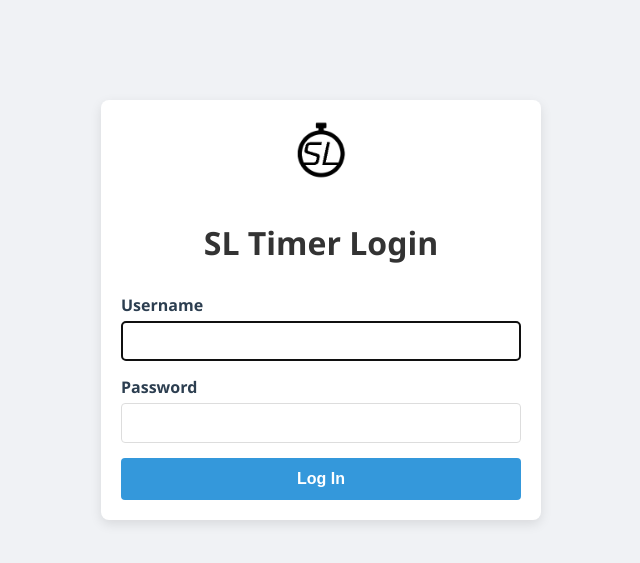
After one commit to Drewnja/SLDroneTimer, a Flask app: page /login in a window 1280 px wide. The commit adds this page. Shown: the top 563 px of the page, without its empty margins (319-959 px from the left). Run offline with Flask 2, Linux system fonts and the light colour scheme.

Commit message:
add password auth to web panel

```diff
--- a/example-config.json
+++ b/example-config.json
@@ -1,6 +1,10 @@
 {
     "direct_mode": false,
     "side": 1,
+    "auth": {
+        "username": "admin",
+        "password": "admin"
+    },
     "ntp_servers": [
         "pool.ntp.org",
         "time.google.com",
--- a/templates/index.html
+++ b/templates/index.html
@@ -26,6 +26,7 @@
             </h1>
         </div>
         <div class="header-actions">
+            <a href="{{ url_for('logout') }}" class="btn">Logout</a>
             <button id="kill-script" class="btn btn-danger">Kill Script</button>
             <button id="reboot-system" class="btn btn-danger">Reboot System</button>
             <button id="shutdown-system" class="btn btn-danger">Safe Shutdown</button>
--- /dev/null
+++ b/templates/login.html
@@ -0,0 +1,98 @@
+<!DOCTYPE html>
+<html>
+<head>
+    <title>SL Timer Login</title>
+    <meta name="viewport" content="width=device-width, initial-scale=1.0">
+    <link rel="stylesheet" href="{{ url_for('static', filename='css/style.css') }}">
+    <link rel="icon" href="{{ url_for('static', filename='favicon.png') }}">
+    <style>
+        .login-container {
+            max-width: 400px;
+            margin: 100px auto;
+            padding: 20px;
+            background-color: white;
+            border-radius: 8px;
+            box-shadow: 0 4px 12px rgba(0,0,0,0.1);
+        }
+        .login-header {
+            text-align: center;
+            margin-bottom: 30px;
+        }
+        .login-header img {
+            width: 60px;
+            height: 60px;
+            margin-bottom: 15px;
+        }
+        .login-form {
+            display: flex;
+            flex-direction: column;
+            gap: 15px;
+        }
+        .form-group {
+            display: flex;
+            flex-direction: column;
+            gap: 5px;
+        }
+        .form-group label {
+            font-weight: bold;
+            color: #2c3e50;
+        }
+        .form-group input {
+            padding: 10px;
+            border: 1px solid #ddd;
+            border-radius: 4px;
+            font-size: 16px;
+        }
+        .login-button {
+            background-color: #3498db;
+            color: white;
+            border: none;
+            padding: 12px;
+            border-radius: 4px;
+            font-size: 16px;
+            font-weight: bold;
+            cursor: pointer;
+            transition: background-color 0.2s;
+        }
+        .login-button:hover {
+            background-color: #2980b9;
+        }
+        .error-message {
+            background-color: #fadbd8;
+            color: #c0392b;
+            padding: 10px;
+            border-radius: 4px;
+            text-align: center;
+            margin-bottom: 15px;
+        }
+    </style>
+</head>
+<body>
+    <div class="login-container">
+        <div class="login-header">
+            <img src="{{ url_for('static', filename='favicon.png') }}" alt="Logo">
+            <h1>SL Timer Login</h1>
+        </div>
+
+        {% if error %}
+        <div class="error-message">
+            {{ error }}
+        </div>
+        {% endif %}
+
+        <form method="POST" class="login-form">
+            <div class="form-group">
+                <label for="username">Username</label>
+                <input type="text" id="username" name="username" required autofocus>
+            </div>
+
+            <div class="form-group">
+                <label for="password">Password</label>
+                <input type="password" id="password" name="password" required>
+            </div>
+
+            <button type="submit" class="login-button">Log In</button>
+        </form>
+    </div>
+</body>
+</html>
--- a/web_server.py
+++ b/web_server.py
@@ -7,12 +7,14 @@ import os
 import sqlite3
 import subprocess
 from datetime import datetime
-from flask import Flask, render_template, jsonify, request, redirect, Response
+from flask import Flask, render_template, jsonify, request, redirect, Response, session, url_for
 import threading
 from collections import deque
+from functools import wraps
 
 # Create Flask app
 app = Flask(__name__)
+app.secret_key = os.urandom(24)  # Generate a random secret key for sessions
 
 # Global variables
 log_queue = queue.Queue(maxsize=1000)  # Store the last 1000 log entries
@@ -26,6 +28,10 @@ CONFIG_FILE = os.path.join(os.path.dirname(os.path.abspath(__file__)), "config.j
 # Default configuration
 DEFAULT_CONFIG = {
     "direct_mode": False,
+    "auth": {
+        "username": "admin",
+        "password": "admin"
+    },
     "ntp_servers": [
         "pool.ntp.org",
         "time.google.com",
@@ -38,6 +44,40 @@ DEFAULT_CONFIG = {
         "north-america.pool.ntp.org"
     ]
 }
+
+# Login decorator
+def login_required(f):
+    @wraps(f)
+    def decorated_function(*args, **kwargs):
+        if 'logged_in' not in session:
+            return redirect(url_for('login'))
+        return f(*args, **kwargs)
+    return decorated_function
+
+@app.route('/login', methods=['GET', 'POST'])
+def login():
+    """Handle login page and authentication"""
+    error = None
+    config = load_config()
+
+    if request.method == 'POST':
+        username = request.form['username']
+        password = request.form['password']
+
+        if (username == config['auth']['username'] and
+            password == config['auth']['password']):
+            session['logged_in'] = True
+            return redirect(url_for('index'))
+        else:
+            error = 'Invalid credentials'
+
+    return render_template('login.html', error=error)
+
+@app.route('/logout')
+def logout():
+    """Handle logout"""
+    session.pop('logged_in', None)
+    return redirect(url_for('login'))
 
 # Setup logging
 class QueueHandler(logging.Handler):
@@ -270,6 +310,7 @@ def initialize_web_server(sensor_system_instance):
     logger.info("Web server initialized with sensor system reference")
 
 @app.route('/')
+@login_required
 def index():
     """Main web interface"""
     # Get latest matches for the Matches tab
@@ -289,6 +330,7 @@ def index():
     )
 
 @app.route('/api/system_info')
+@login_required
 def system_info():
     """API endpoint to get system information"""
     return jsonify({
@@ -301,6 +343,7 @@ def system_info():
     })
 
 @app.route('/api/trigger_ntp_sync', methods=['POST'])
+@login_required
 def trigger_ntp_sync_endpoint():
     """API endpoint to trigger NTP synchronization"""
     global last_ntp_sync_time, last_ntp_sync_server
@@ -325,12 +368,14 @@ def trigger_ntp_sync_endpoint():
         })
 
 @app.route('/api/matches')
+@login_required
 def get_matches_endpoint():
     """API endpoint to get matches"""
     matches = get_matches()
     return jsonify(matches)
 
 @app.route('/api/clear_matches', methods=['POST'])
+@login_required
 def clear_matches_endpoint():
     """API endpoint to clear all matches from the database"""
     success = clear_matches()
@@ -340,6 +385,7 @@ def clear_matches_endpoint():
         return jsonify({"success": False, "error": "Failed to clear match history"})
 
 @app.route('/api/trigger_start')
+@login_required
 def trigger_start_endpoint():
     """API endpoint to trigger a start event"""
     if sensor_system.DEBUG_MODE:
@@ -348,6 +394,7 @@ def trigger_start_endpoint():
     return redirect('/')
 
 @app.route('/api/trigger_finish')
+@login_required
 def trigger_finish_endpoint():
     """API endpoint to trigger a finish event"""
     if sensor_system.DEBUG_MODE:
@@ -356,6 +403,7 @@ def trigger_finish_endpoint():
     return redirect('/')
 
 @app.route('/api/export_database')
+@login_required
 def export_database():
     """API endpoint to download the matches database file"""
     try:
@@ -375,6 +423,7 @@ def export_database():
         return jsonify({"error": str(e)}), 500
 
 @app.route('/api/log_stream')
+@login_required
 def log_stream():
     """Server-sent event stream for logs"""
     def generate():
@@ -395,6 +444,7 @@ def log_stream():
     return Response(generate(), mimetype='text/event-stream')
 
 @app.route('/api/update_ntp_servers', methods=['POST'])
+@login_required
 def update_ntp_servers():
     """API endpoint to update the list of NTP servers and save to config"""
     try:
@@ -427,6 +477,7 @@ def update_ntp_servers():
         return jsonify({"success": False, "error": str(e)})
 
 @app.route('/api/reboot_system', methods=['POST'])
+@login_required
 def reboot_system():
     """API endpoint to reboot the Raspberry Pi"""
     try:
@@ -445,6 +496,7 @@ def reboot_system():
         return jsonify({"success": False, "error": str(e)})
 
 @app.route('/api/kill_script', methods=['POST'])
+@login_required
 def kill_script():
     """API endpoint to kill the main script process"""
     try:
@@ -469,6 +521,7 @@ def kill_script():
         return jsonify({"success": False, "error": str(e)})
 
 @app.route('/api/shutdown_system', methods=['POST'])
+@login_required
 def shutdown_system():
     """API endpoint to safely shut down the Raspberry Pi"""
     try:
@@ -487,6 +540,7 @@ def shutdown_system():
         return jsonify({"success": False, "error": str(e)})
 
 @app.route('/api/save_direct_mode', methods=['POST'])
+@login_required
 def save_direct_mode():
     """API endpoint to save direct mode setting to config file"""
     try:
```
